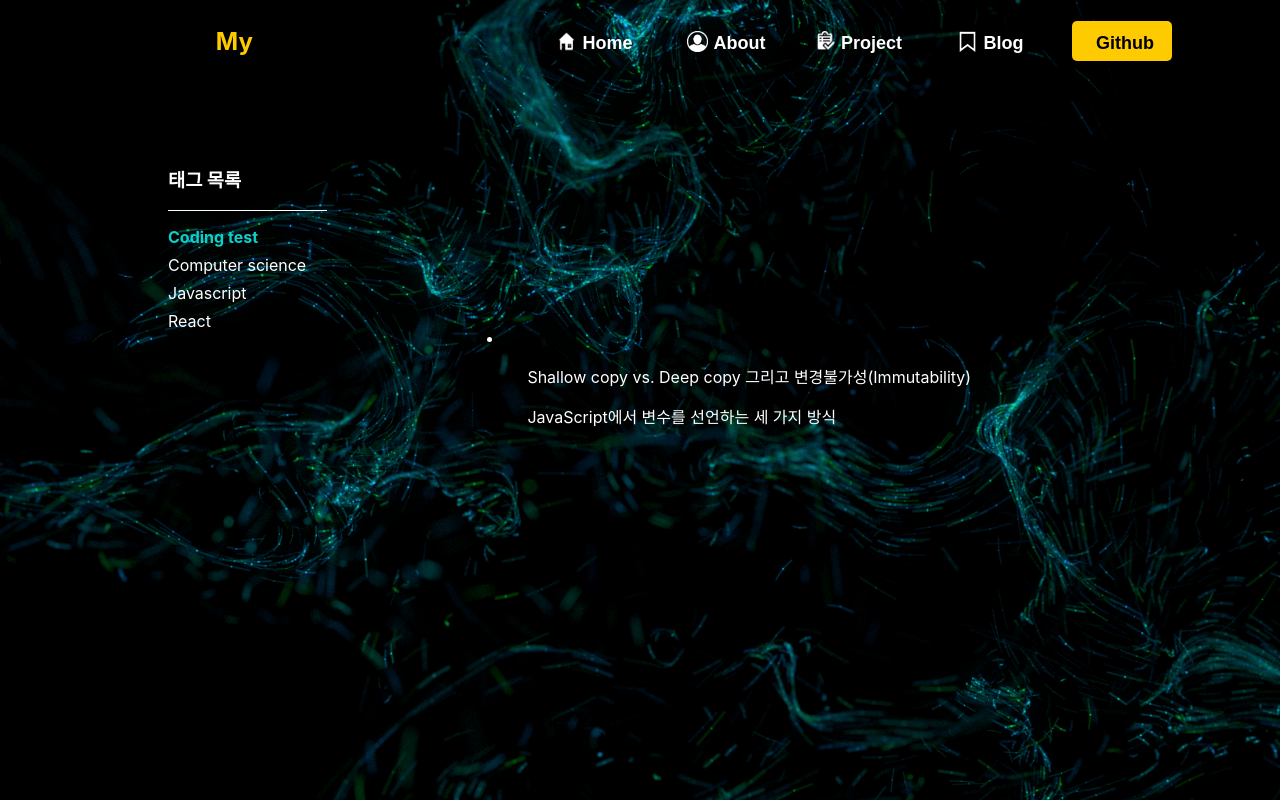
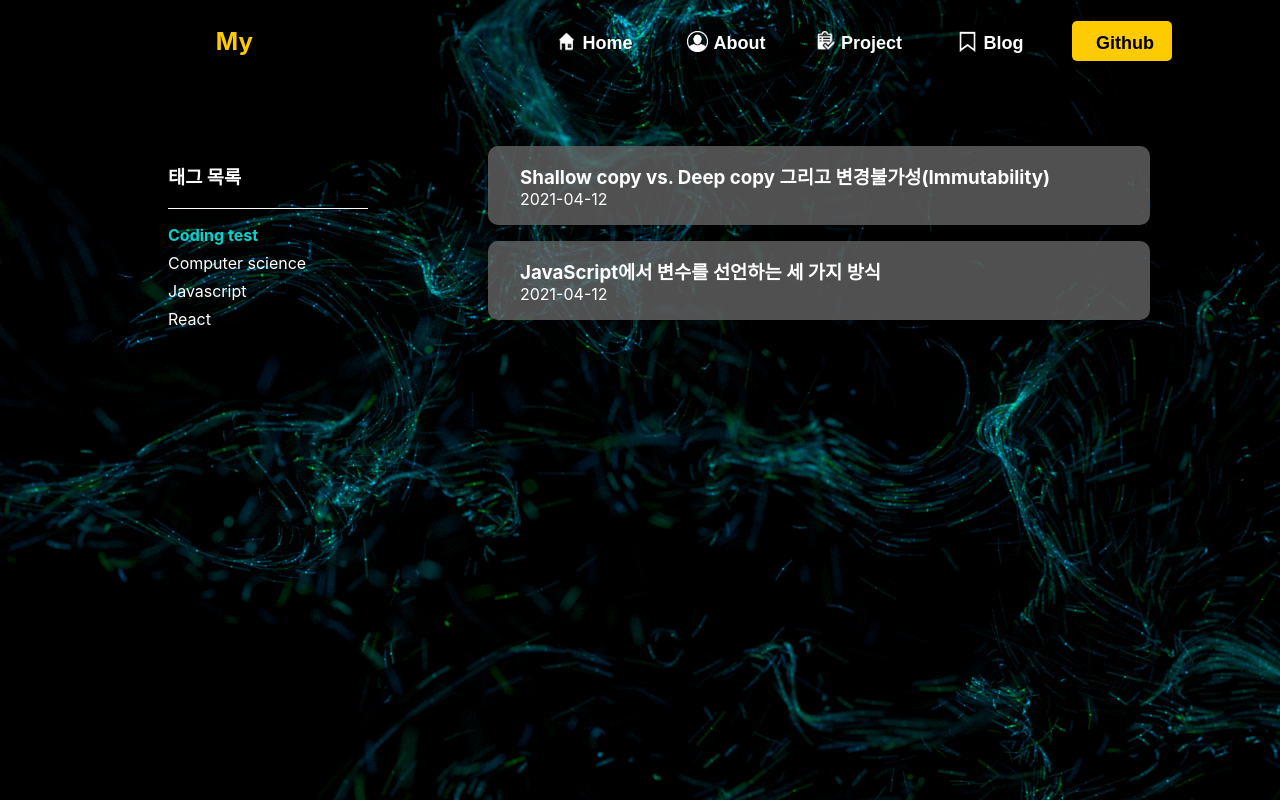
Before and after one commit to ohmink/blog-react, a React (Create React App) app: page /blog/javascript in a window 1280 px wide. Built offline with nearby package versions, Linux system fonts and the light colour scheme.

Commit message:
포스트 상세 화면 추가

```diff
--- a/src/App.js
+++ b/src/App.js
@@ -4,6 +4,7 @@ import { Header } from "./public/header";
 import { MainPage } from "./main/mainPage";
 import { ProfilePage } from "./profile/profilePage";
 import { BlogPage } from "./blog/blogPage";
+import { Post } from "./blog/category/javascript/post";
 
 function App() {
   return (
--- a/src/blog/blogPage.js
+++ b/src/blog/blogPage.js
@@ -3,15 +3,16 @@ import { Route } from "react-router-dom";
 import styled from "styled-components";
 import { TagList } from "./layouts/tagList";
 import { List } from "./layouts/list";
+import { Post } from "./category/javascript/post";
 
 const BlogContainer = styled.div`
   display: flex;
   flex-direction: row;
   justify-content: center;
-  align-items: center;
+  align-items: baseline;
   color: white;
   width: 80%;
-  height: 60vh;
+  height: fit-content;
   margin: 5rem auto;
 `;
 
@@ -19,7 +20,8 @@ export const BlogPage = () => {
   return (
     <BlogContainer>
       <TagList />
-      <Route path="/blog/:tag" component={List} />
+      <Route path="/blog/:tag" component={List} exact />
+      <Route path="/blog/:tag/:id" component={Post} />
     </BlogContainer>
   );
 };
--- a/src/blog/category/javascript/index.js
+++ b/src/blog/category/javascript/index.js
@@ -1,16 +1,63 @@
 import React from "react";
+import styled from "styled-components";
+import { Link } from "react-router-dom";
 
 const jsItems = [
-  "Shallow copy vs. Deep copy 그리고 변경불가성(Immutability)",
-  "JavaScript에서 변수를 선언하는 세 가지 방식",
+  {
+    id: 1,
+    title: "Shallow copy vs. Deep copy 그리고 변경불가성(Immutability)",
+    date: "2021-04-12",
+  },
+  {
+    id: 2,
+    title: "JavaScript에서 변수를 선언하는 세 가지 방식",
+    date: "2021-04-12",
+  },
 ];
+
+const ListContainer = styled.ul`
+  flex: 1;
+  text-decoration: none;
+  list-style: none;
+  margin: 0;
+`;
+
+const ItemContainer = styled.li`
+  background-color: rgba(100, 100, 100, 0.8);
+  padding: 1rem 2rem;
+  margin: 0;
+  margin-bottom: 1rem;
+  border-radius: 10px;
+  width: 90%;
+  height: fit-content;
+  color: white;
+  text-align: left;
+
+  display: flex;
+  flex-direction: row;
+  align-items: center;
+`;
+
+const ItemTitle = styled.h3`
+  flex: 1;
+  margin: 0;
+`;
+const ItemMessage = styled.p`
+  flex: 1;
+  margin: 0;
+`;
 
 export const JsList = () => {
   return (
-    <li>
+    <ListContainer>
       {jsItems.map((item) => (
-        <ul>{item}</ul>
+        <ItemContainer>
+          <Link to={`/blog/javascript/${item.id}`} className="blog_post_button">
+            <ItemTitle>{item.title}</ItemTitle>{" "}
+            <ItemMessage>{item.date}</ItemMessage>
+          </Link>
+        </ItemContainer>
       ))}
-    </li>
+    </ListContainer>
   );
 };
--- a/src/blog/category/javascript/variableKeyword.js
+++ b/src/blog/category/javascript/variableKeyword.js
@@ -1,9 +1,10 @@
 export const titleOfVariableKeyword = `JavaScript에서 변수를 선언하는 세 가지 방식`;
 
 export const variableKeyword = `
-> https://poiemaweb.com/es6-block-scope 을 토대로 공부한 내용을 정리한 것입니다.
+# JavaScript에서 변수를 선언하는 세 가지 방식
+>https://poiemaweb.com/es6-block-scope 을 토대로 공부한 내용을 정리한 것입니다.
 
-> 키워드 : 스코프, 호이스팅, TDZ
+>키워드 : 스코프, 호이스팅, TDZ
 
 ## var? let? const?
 var 키워드는 ES5까지 사용하던 방법이다.
--- a/src/blog/layouts/list.js
+++ b/src/blog/layouts/list.js
@@ -4,13 +4,11 @@ import { JsList } from "../category/javascript/index";
 
 const ListContainer = styled.div`
   flex: 1;
-  display: flex;
-  flex-direction: column;
   justify-content: center;
   align-items: baseline;
-  margin-left: 10rem;
+  margin-left: 5rem;
   width: 500px;
-  heigth: 500px;
+  height: 100%;
 `;
 
 export const List = (props) => {
@@ -20,7 +18,7 @@ export const List = (props) => {
         <JsList />
       ) : (
         <div>
-          <h1>글이 존재하지 않습니다!</h1>
+          <p>글이 존재하지 않습니다!</p>
         </div>
       )}
     </ListContainer>
--- a/src/blog/layouts/tagList.js
+++ b/src/blog/layouts/tagList.js
@@ -4,15 +4,20 @@ import styled from "styled-components";
 
 const TapsContainer = styled.div`
   flex: 0.3;
-
+  display: flex;
   justify-content: center;
   align-items: center;
-
   height: 100%;
 `;
 
 const Tags = styled.ul`
+  min-width: 200px;
+  margin-top: 0;
   list-style: none;
+`;
+
+const TagsTitle = styled.h3`
+  margin-top: 0;
 `;
 
 const Tag = styled.li`
@@ -61,7 +66,7 @@ export const TagList = () => {
   return (
     <TapsContainer>
       <Tags>
-        <h3>태그 목록</h3>
+        <TagsTitle>태그 목록</TagsTitle>
         <Line />
         {category.map((name) => (
           <Tag key={name}>
--- a/src/public/header.js
+++ b/src/public/header.js
@@ -40,7 +40,7 @@ const ButtonContainer = styled.div`
 
 const images = [Home, User, Project, Flag];
 const names = ["Home", "About", "Project", "Blog"];
-const links = ["/", "/about", "/project", "/blog/javascript"];
+const links = ["/", "/about", "/project", "/blog/codingtest"];
 
 export const Header = () => {
   useEffect(() => {
```
Also changed, not shown: src/blog/category/javascript/copy.js (+12 -3 lines).
